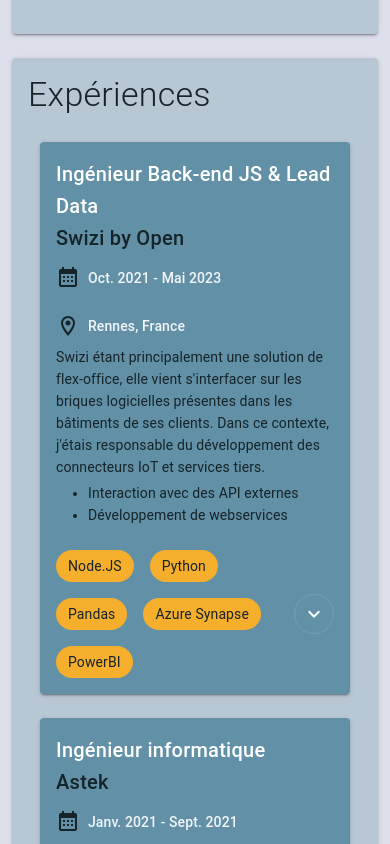
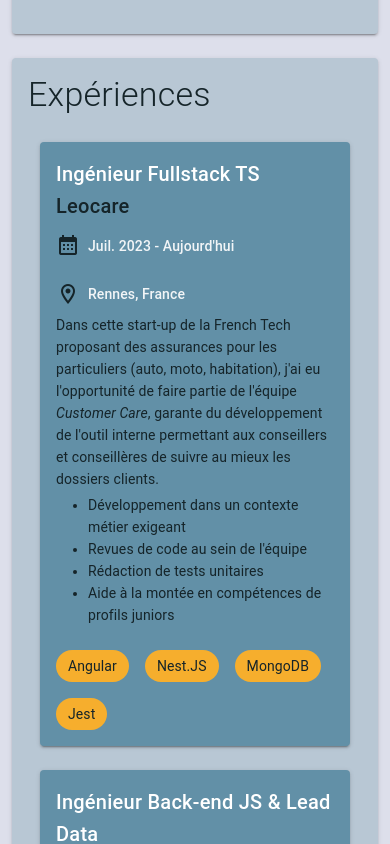
Before and after one commit to jrmdel/jrmdel.github.io, a Vue app: page / in a window 390 px wide. Shown: the part 2940-3784 px from the top of the page. Built offline with nearby package versions, Linux system fonts and the light colour scheme.

Commit message:
fix(experiences): add on mobile devices

```diff
--- a/src/components/Experiences.vue
+++ b/src/components/Experiences.vue
@@ -73,6 +73,17 @@
       </div>
       <div class="hidden-sm-and-up">
         <v-container fluid>
+          <v-row>
+            <v-col cols="12">
+              <Leocare
+                cardColor="primary"
+                subtitleColor="tertiary"
+                headerTextColor="primaryWhite"
+                bodyTextColor="tertiary"
+                iconColor="tertiary"
+              />
+            </v-col>
+          </v-row>
           <v-row>
             <v-col cols="12">
               <Swizi
```
